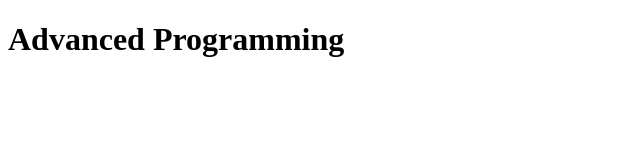
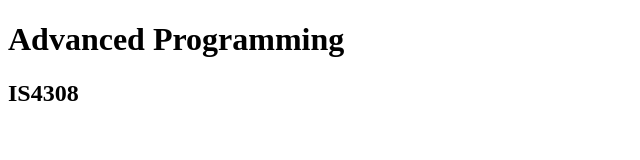
Before and after one commit to zabidayup/adpwebsite, a plain HTML site: page index.html in a window 1280 px wide. Shown: the whole page, without its empty margins (0-640 px from the left). Drawn offline with Linux system fonts and the light colour scheme.

Commit message:
Added module code to page

```diff
--- a/index.html
+++ b/index.html
@@ -7,5 +7,6 @@
 </head>
 <body>
     <h1>Advanced Programming</h1>
+    <h2>IS4308</h2>
 </body>
 </html>
```
